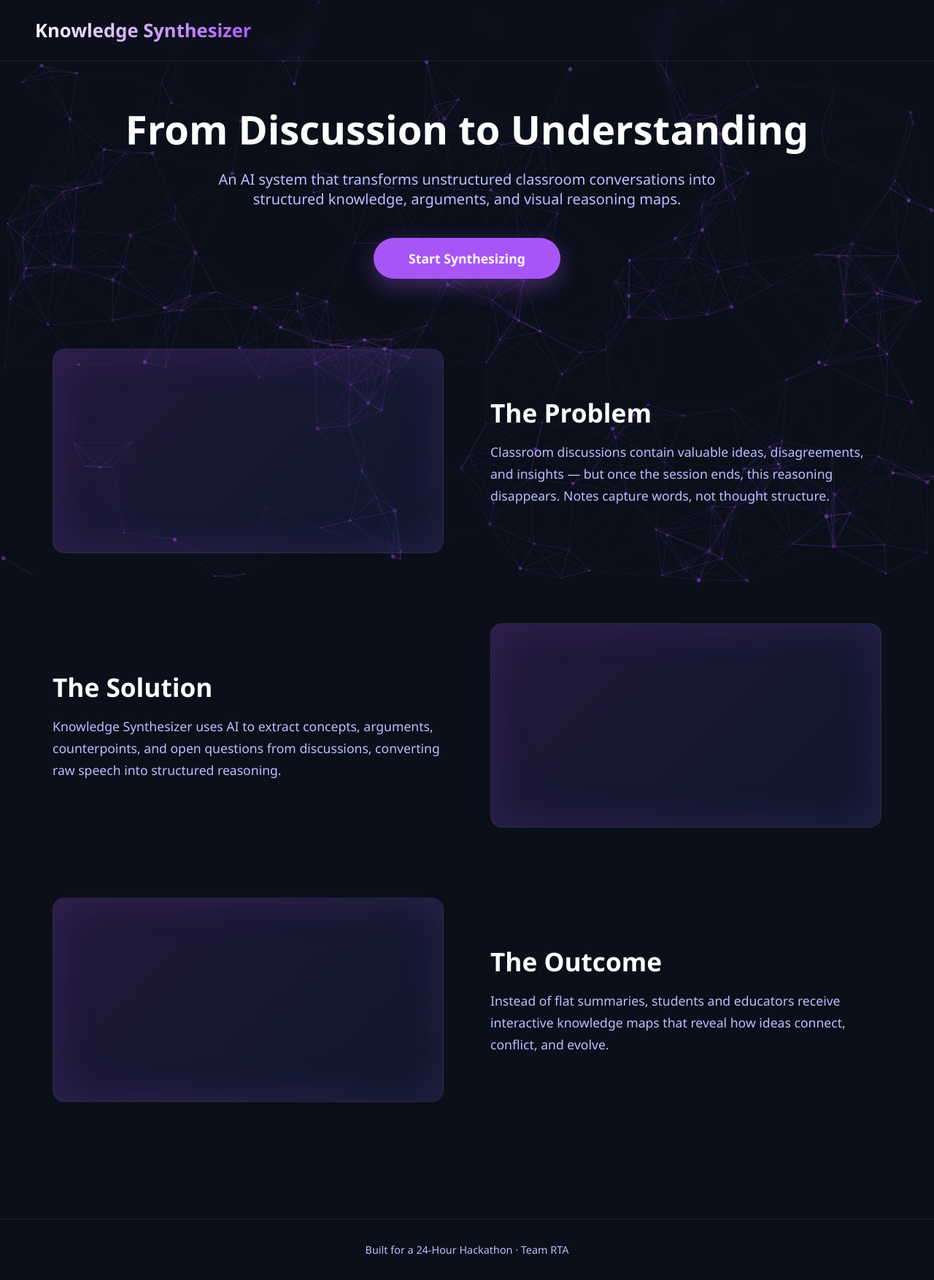
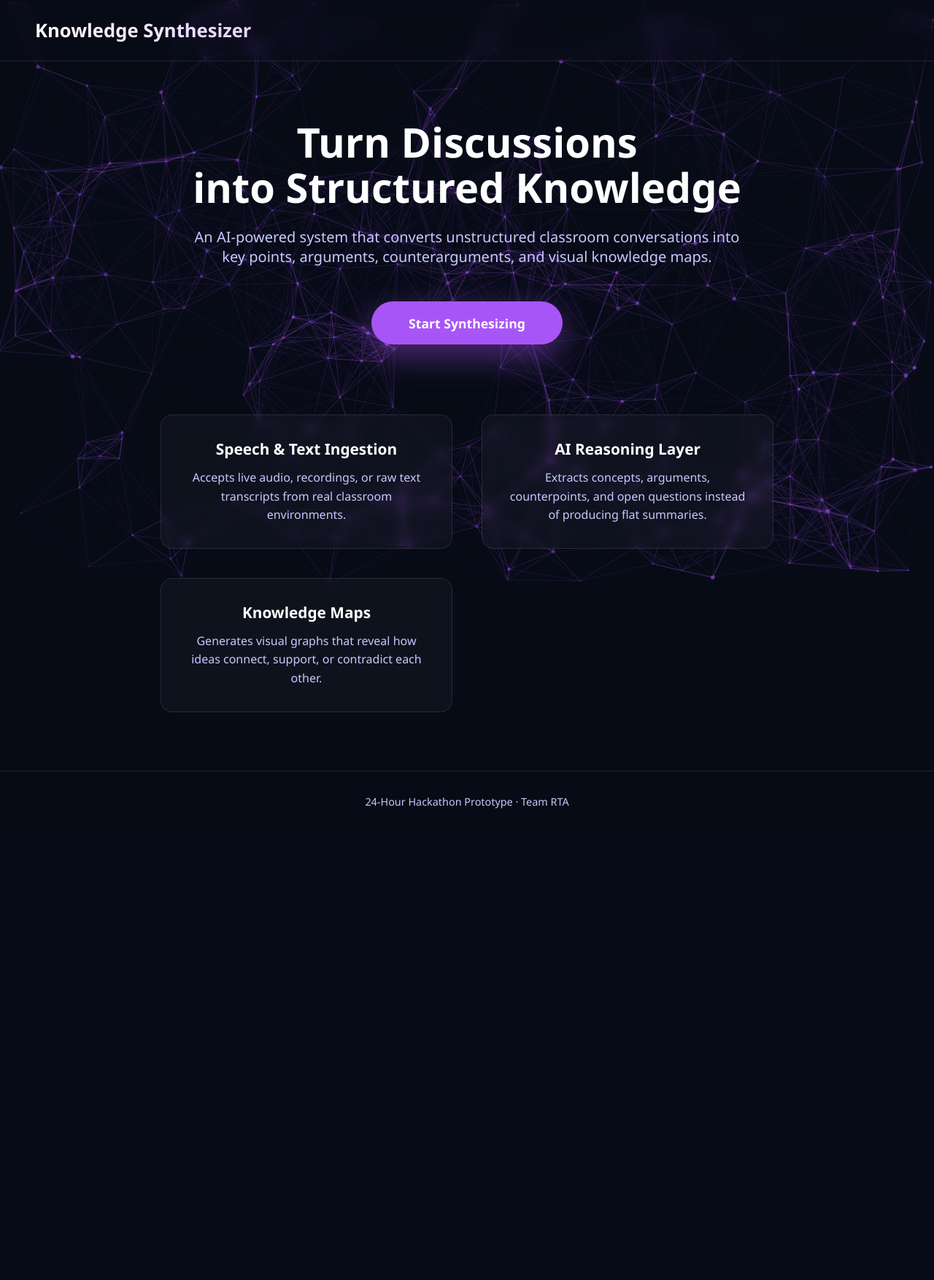
Before and after one commit to shadab1609/RTA, a Flask app: page / in a window 1280 px wide. Shown: the whole page at 73% size. After the commit the page ends 1108 px from the top, so only its background shows below. Run offline with Flask 3, Linux system fonts and the light colour scheme.

Commit message:
added particles

```diff
--- a/templates/home.html
+++ b/templates/home.html
@@ -7,26 +7,23 @@
 
 <style>
 :root {
-    --bg-primary: #0b0f1a;
-    --bg-secondary: #11162a;
+    --bg-primary: #070b16;
     --text-primary: #ffffff;
-    --text-secondary: #b7c0ff;
-    --accent-color: #a855f7;
-    --accent-hover: #9333ea;
-    --border-color: rgba(255,255,255,0.08);
+    --text-secondary: #c7c9ff;
+    --accent: #a855f7;
+    --border: rgba(255,255,255,0.1);
 }
 
 * {
-    box-sizing: border-box;
     margin: 0;
     padding: 0;
-    font-family: "Segoe UI", system-ui, -apple-system, BlinkMacSystemFont, sans-serif;
+    box-sizing: border-box;
+    font-family: "Segoe UI", system-ui, sans-serif;
 }
 
 body {
     background: var(--bg-primary);
     color: var(--text-primary);
-    min-height: 100vh;
     overflow-x: hidden;
 }
 
@@ -40,26 +37,23 @@ body {
 /* CONTENT LAYER */
 .page {
     position: relative;
-    z-index: 1;
+    z-index: 2;
+    min-height: 100vh;
     display: flex;
     flex-direction: column;
-    min-height: 100vh;
 }
 
 /* HEADER */
 header {
-    display: flex;
-    justify-content: space-between;
-    align-items: center;
     padding: 1.5rem 3rem;
-    border-bottom: 1px solid var(--border-color);
-    backdrop-filter: blur(8px);
+    border-bottom: 1px solid var(--border);
+    backdrop-filter: blur(10px);
 }
 
 .logo {
     font-size: 1.6rem;
     font-weight: 800;
-    background: linear-gradient(135deg, #ffffff, var(--accent-color));
+    background: linear-gradient(135deg, #fff, var(--accent));
     -webkit-background-clip: text;
     -webkit-text-fill-color: transparent;
 }
@@ -67,19 +61,15 @@ header {
 /* MAIN */
 main {
     flex: 1;
-    max-width: 1200px;
+    max-width: 1100px;
     margin: auto;
-    padding: 4rem 2rem;
+    padding: 5rem 2rem;
+    text-align: center;
 }
 
 /* HERO */
-.hero {
-    text-align: center;
-    margin-bottom: 6rem;
-}
-
 .hero h1 {
-    font-size: 3.4rem;
+    font-size: 3.5rem;
     font-weight: 800;
     line-height: 1.1;
     margin-bottom: 1.5rem;
@@ -88,82 +78,67 @@ main {
 .hero p {
     font-size: 1.25rem;
     color: var(--text-secondary);
-    max-width: 720px;
-    margin: 0 auto 2.5rem;
+    max-width: 760px;
+    margin: 0 auto 3rem;
 }
 
+/* CTA */
 .btn-primary {
-    padding: 1rem 3rem;
+    padding: 1.1rem 3.2rem;
     border-radius: 999px;
     border: none;
+    background: var(--accent);
+    color: #fff;
     font-size: 1.1rem;
     font-weight: 600;
-    background: var(--accent-color);
-    color: #fff;
     cursor: pointer;
-    box-shadow: 0 10px 30px rgba(168,85,247,0.35);
+    box-shadow: 0 15px 45px rgba(168,85,247,0.45);
     transition: transform 0.2s ease, box-shadow 0.2s ease;
 }
-
 .btn-primary:hover {
     transform: translateY(-2px);
-    box-shadow: 0 14px 40px rgba(168,85,247,0.5);
+    box-shadow: 0 20px 60px rgba(168,85,247,0.6);
 }
 
-/* SECTIONS */
-.section {
+/* FEATURES */
+.features {
+    margin-top: 6rem;
     display: grid;
-    grid-template-columns: 1fr 1fr;
-    gap: 4rem;
-    align-items: center;
-    margin-bottom: 6rem;
+    grid-template-columns: repeat(auto-fit, minmax(260px, 1fr));
+    gap: 2.5rem;
 }
 
-.section:nth-child(even) {
-    direction: rtl;
-}
-.section:nth-child(even) > * {
-    direction: ltr;
+.feature {
+    padding: 2rem;
+    border-radius: 16px;
+    background: rgba(255,255,255,0.03);
+    border: 1px solid var(--border);
+    backdrop-filter: blur(6px);
 }
 
-.section h2 {
-    font-size: 2.2rem;
-    margin-bottom: 1rem;
+.feature h3 {
+    font-size: 1.3rem;
+    margin-bottom: 0.8rem;
+    color: #fff;
 }
 
-.section p {
-    font-size: 1.1rem;
+.feature p {
+    font-size: 1rem;
     color: var(--text-secondary);
-    line-height: 1.7;
-}
-
-.visual {
-    height: 280px;
-    border-radius: 16px;
-    background: linear-gradient(
-        135deg,
-        rgba(168,85,247,0.15),
-        rgba(59,130,246,0.08)
-    );
-    border: 1px solid var(--border-color);
-    box-shadow: inset 0 0 60px rgba(168,85,247,0.15);
+    line-height: 1.6;
 }
 
 /* FOOTER */
 footer {
+    padding: 2rem;
     text-align: center;
-    padding: 2rem;
-    border-top: 1px solid var(--border-color);
+    font-size: 0.9rem;
     color: var(--text-secondary);
-    font-size: 0.9rem;
+    border-top: 1px solid var(--border);
 }
 
 /* RESPONSIVE */
-@media (max-width: 900px) {
-    .section {
-        grid-template-columns: 1fr;
-        gap: 2rem;
-    }
+@media (max-width: 768px) {
     .hero h1 {
         font-size: 2.6rem;
     }
@@ -173,7 +148,7 @@ footer {
 
 <body>
 
-<!-- PARTICLES -->
+<!-- PARTICLES BACKGROUND -->
 <div id="particles-js"></div>
 
 <div class="page">
@@ -185,56 +160,48 @@ footer {
 <main>
 
     <section class="hero">
-        <h1>From Discussion to Understanding</h1>
+        <h1>Turn Discussions<br>into Structured Knowledge</h1>
         <p>
-            An AI system that transforms unstructured classroom conversations
-            into structured knowledge, arguments, and visual reasoning maps.
+            An AI-powered system that converts unstructured classroom
+            conversations into key points, arguments, counterarguments,
+            and visual knowledge maps.
         </p>
+
         <a href="/input">
             <button class="btn-primary">Start Synthesizing</button>
         </a>
     </section>
 
-    <section class="section">
-        <div>
-            <h2>The Problem</h2>
+    <section class="features">
+        <div class="feature">
+            <h3>Speech & Text Ingestion</h3>
             <p>
-                Classroom discussions contain valuable ideas, disagreements,
-                and insights — but once the session ends, this reasoning
-                disappears. Notes capture words, not thought structure.
+                Accepts live audio, recordings, or raw text transcripts
+                from real classroom environments.
             </p>
         </div>
-        <div class="visual"></div>
-    </section>
 
-    <section class="section">
-        <div>
-            <h2>The Solution</h2>
+        <div class="feature">
+            <h3>AI Reasoning Layer</h3>
             <p>
-                Knowledge Synthesizer uses AI to extract concepts, arguments,
-                counterpoints, and open questions from discussions, converting
-                raw speech into structured reasoning.
+                Extracts concepts, arguments, counterpoints, and open
+                questions instead of producing flat summaries.
             </p>
         </div>
-        <div class="visual"></div>
-    </section>
 
-    <section class="section">
-        <div>
-            <h2>The Outcome</h2>
+        <div class="feature">
+            <h3>Knowledge Maps</h3>
             <p>
-                Instead of flat summaries, students and educators receive
-                interactive knowledge maps that reveal how ideas connect,
-                conflict, and evolve.
+                Generates visual graphs that reveal how ideas connect,
+                support, or contradict each other.
             </p>
         </div>
-        <div class="visual"></div>
     </section>
 
 </main>
 
 <footer>
-    Built for a 24-Hour Hackathon · Team RTA
+    24-Hour Hackathon Prototype · Team RTA
 </footer>
 
 </div>
@@ -245,21 +212,30 @@ footer {
 window.onload = function () {
   particlesJS("particles-js", {
     particles: {
-      number: { value: 220, density: { enable: true, value_area: 900 } },
+      number: {
+        value: 280,
+        density: { enable: true, value_area: 900 }
+      },
       color: { value: "#a855f7" },
       shape: { type: "circle" },
-      opacity: { value: 0.5, random: true },
-      size: { value: 3, random: true },
+      opacity: {
+        value: 0.6,
+        random: true
+      },
+      size: {
+        value: 3,
+        random: true
+      },
       line_linked: {
         enable: true,
-        distance: 140,
+        distance: 150,
         color: "#a855f7",
-        opacity: 0.25,
+        opacity: 0.35,
         width: 1
       },
       move: {
         enable: true,
-        speed: 1.6,
+        speed: 1.4,
         direction: "none",
         out_mode: "out"
       }
```
